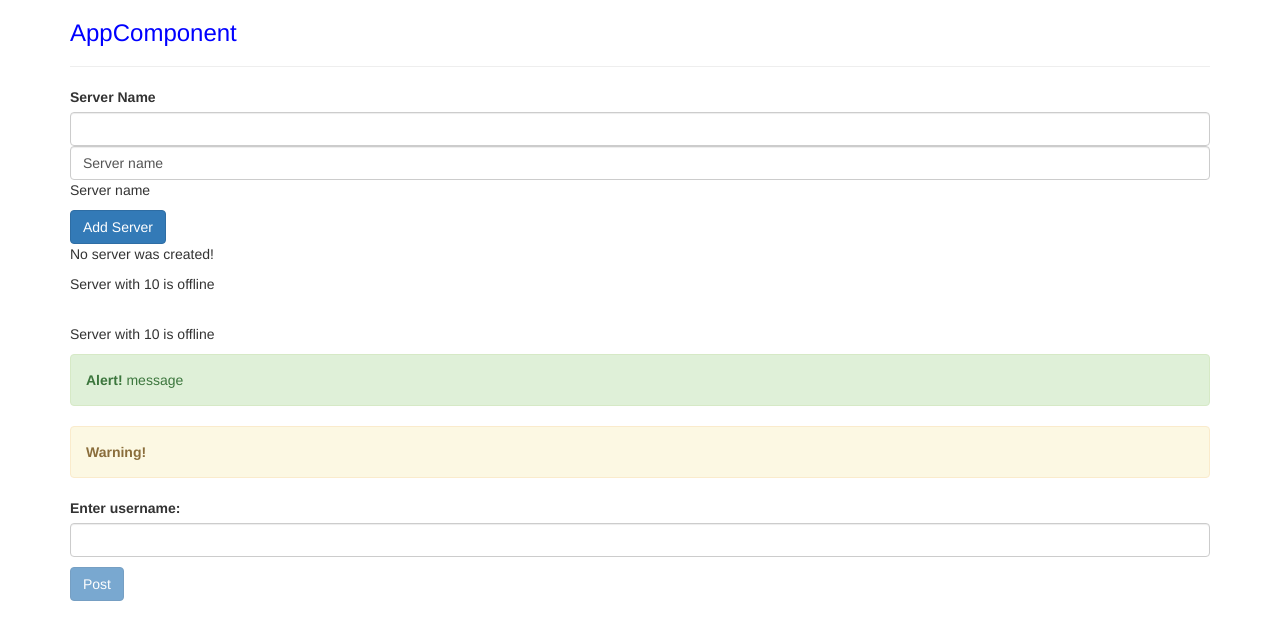
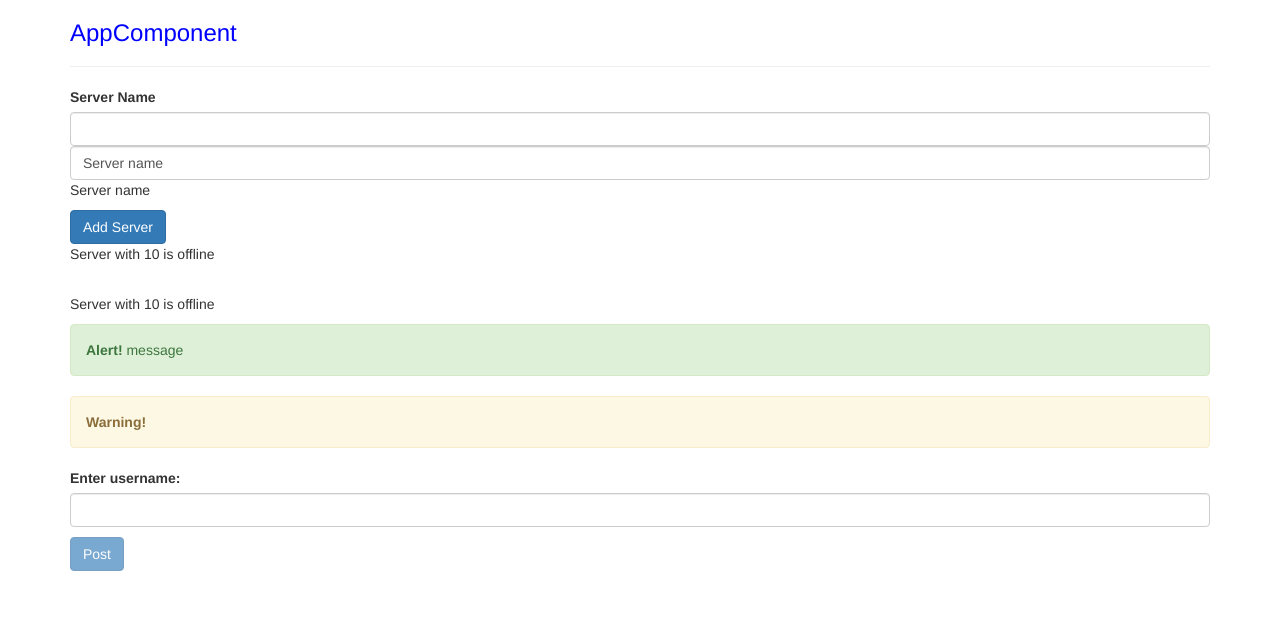
Before and after one commit to hrbcksq/sandbox-angular, an Angular app: page / in a window 1280 px wide. Shown: the top 640 px of the page. Built offline with nearby package versions, Linux system fonts and the light colour scheme.

Commit message:
Using ngIf to Output Data Conditionally

```diff
--- a/src/app/servers/servers.component.html
+++ b/src/app/servers/servers.component.html
@@ -12,7 +12,7 @@
 <button class="btn btn-primary"
   [disabled]="!allowNewServer"
   (click)="onServerCreated()">Add Server</button>
-<p>{{serverCreationStatus}}</p>
+<p *ngIf="serverCreated">Server was created, server name id {{serverName}}</p>
 
 <app-server></app-server>
 <br>
--- a/src/app/servers/servers.component.ts
+++ b/src/app/servers/servers.component.ts
@@ -7,8 +7,8 @@ import { Component, OnInit } from '@angular/core';
 })
 export class ServersComponent implements OnInit {
   allowNewServer = false;
-  serverCreationStatus = 'No server was created!';
   serverName = 'Server name';
+  serverCreated = false;
 
   constructor() {
     setTimeout(() => {
@@ -20,7 +20,8 @@ export class ServersComponent implements OnInit {
   }
 
   onServerCreated() {
-    this.serverCreationStatus = 'The server was created!';
+    this.serverCreated = true;
+    // this.serverCreationStatus = `The ${this.serverName} was created!`;
   }
 
   onUpdateServer(event: Event) {
```
